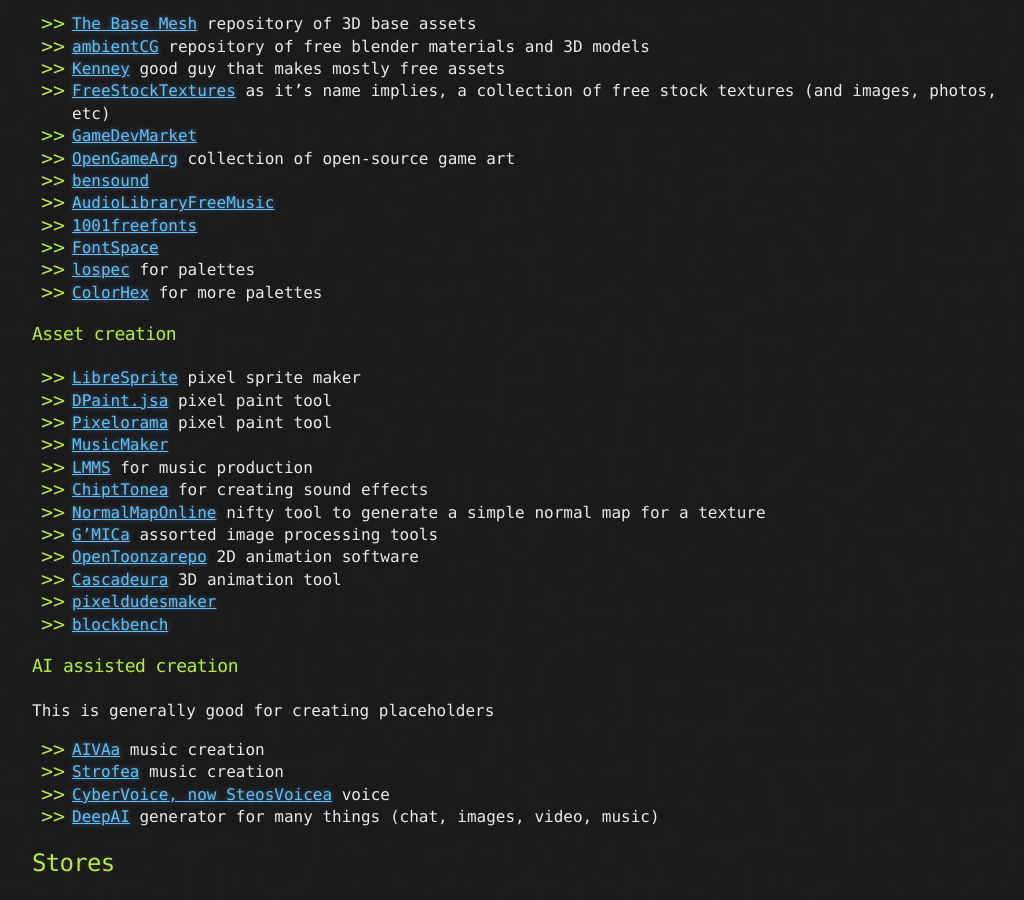
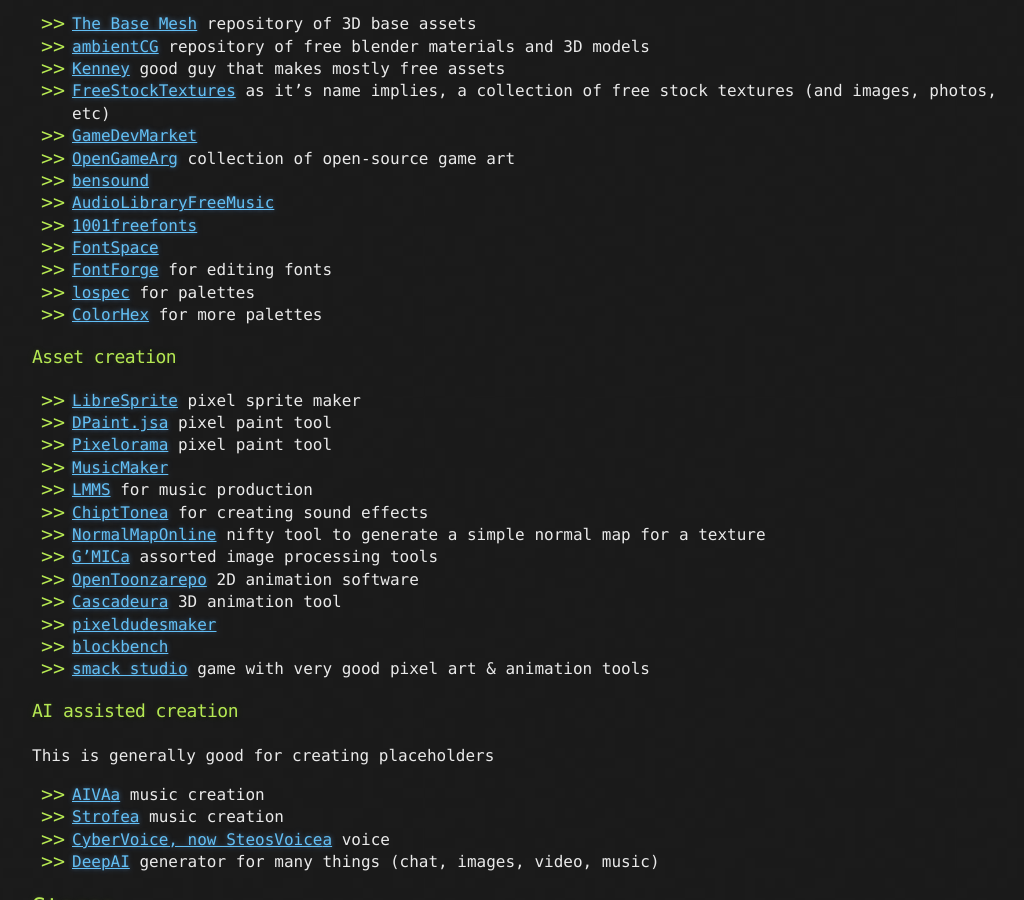
Before and after one commit to HubbleCommand/HubbleCommand.github.io, a Jekyll site: the page built from _posts/2024-08-02-tools-tips.md, in a window 1280 px wide and 900 px high, scrolled down 4923 px. Shown: the whole window, without its empty margins (108-1132 px from the left). Built offline with Jekyll 4.4.1, drawn with Linux system fonts in a browser that asks for light colours; nearby versions of some CDN libraries.

Commit message:
tool smack studio + FontForge

```diff
--- a/_posts/2024-08-02-tools-tips.md
+++ b/_posts/2024-08-02-tools-tips.md
@@ -208,6 +208,7 @@
 - [AudioLibraryFreeMusic](https://www.youtube.com/@AudioLibraryFreeMusic)
 - [1001freefonts](https://www.1001freefonts.com/retro-fonts-5.php)
 - [FontSpace](https://www.fontspace.com/dieselpunk-font-f24099)
+- [FontForge](https://fontforge.org/) for editing fonts
 - [lospec](https://lospec.com/palette-list) for palettes
 - [ColorHex](https://www.color-hex.com/color-palette/33626) for more palettes
 
@@ -225,6 +226,7 @@
 - [Cascadeur](https://cascadeur.com/)[a](https://www.youtube.com/watch?v=XFmCFuNAM4s) 3D animation tool
 - [pixeldudesmaker](https://0x72.itch.io/pixeldudesmaker)
 - [blockbench](https://www.blockbench.net/)
+- [smack studio](https://smackstudio.com/characters/) game with very good pixel art & animation tools
 
 ### AI assisted creation
 
```
